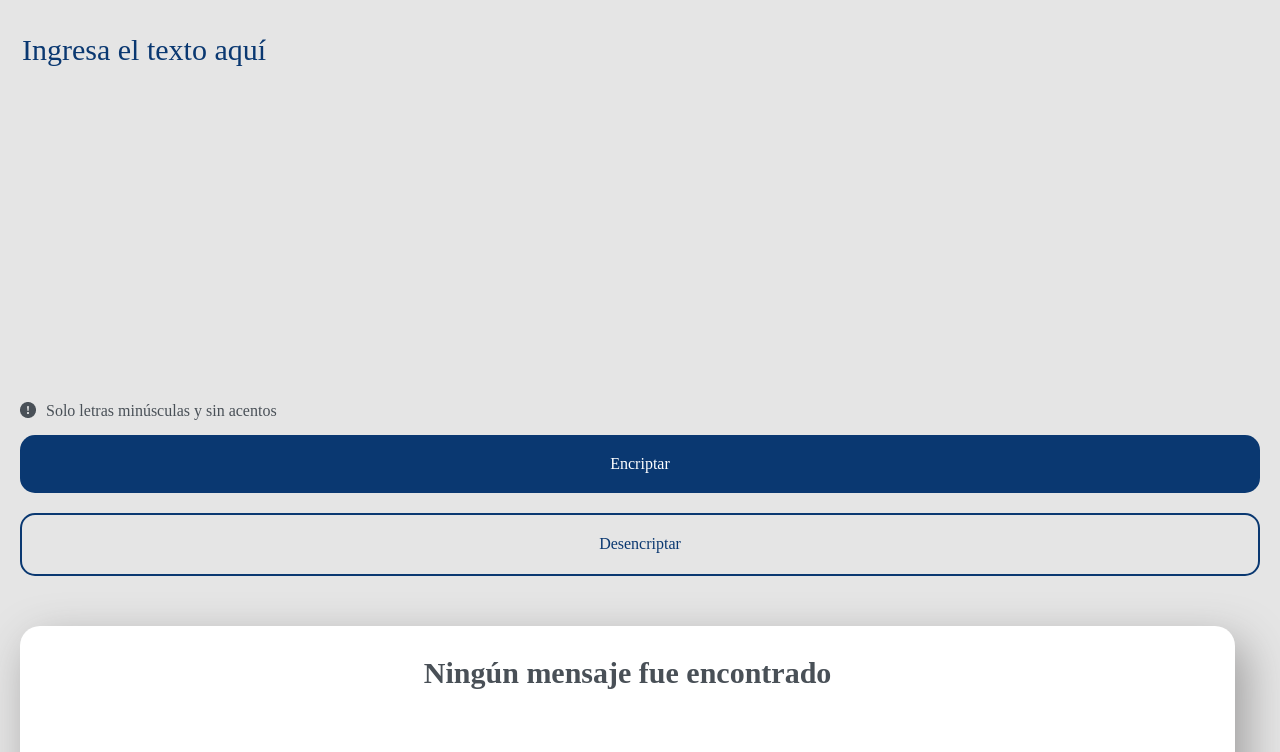
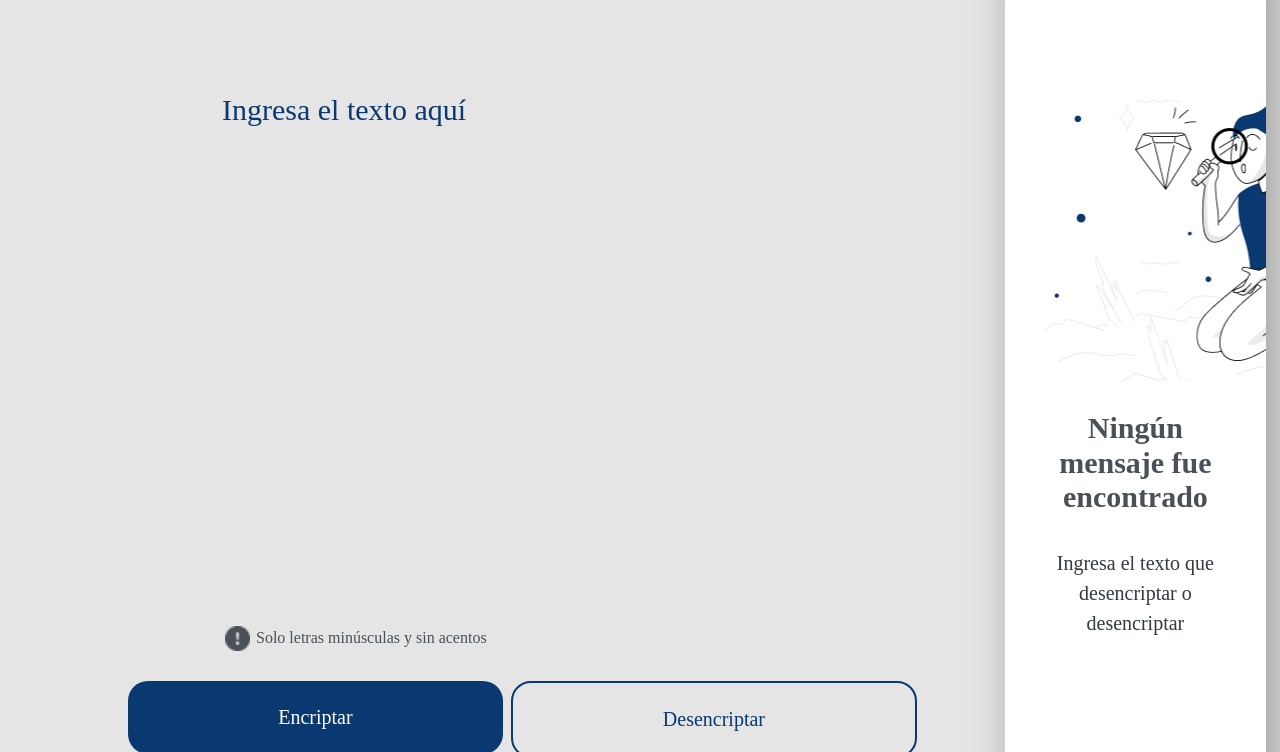
Before and after one commit to williand94/Encryptor, a plain HTML site: page reto1/index.html in a window 1280 px wide. Shown: the part 114-866 px from the top of the page. Drawn offline with Linux system fonts and the light colour scheme.

Commit message:
Finishing Front-End

```diff
--- a/reto1/css/style.css
+++ b/reto1/css/style.css
@@ -1,50 +1,72 @@
-:root{
-    --background:     #E5E5E5;
+:root {
+    --background: #E5E5E5;
     --encrypt-button: #0A3871;
     --decrypt-button: #D8DFE8;
-    --white:          #FFFFFF;
-    --warning:        #495057;
-    --p-message:      #343A40;
-    --p--input:       #495057;
-    --font:           'EB Garamond', serif;
+    --white: #FFFFFF;
+    --warning: #495057;
+    --p-message: #343A40;
+    --p--input: #495057;
+    --font: 'EB Garamond', serif;
 }
 
 /** Snippets **/
-html{
+html {
     box-sizing: border-box;
     font-size: 62.5%;
 }
-*, *:before,*:after{
+
+*,
+*:before,
+*:after {
     box-sizing: inherit;
 }
 
-body{
+body {
     background-color: var(--background);
     font-size: 1.6rem;
     line-height: 1.5;
 }
 
 /** Globals **/
-.container{
+.container {
     max-width: 120rem;
     width: 90%;
     margin: 0 auto;
 }
 
 /** Header **/
-.header .logo{
+.header .logo {
     margin: 3rem 0 4rem -2rem;
 }
-.encrypter{
 
+@media (min-width: 768px) {
+    .header .logo {
+        margin: 5rem 0 8rem 4rem;
+    }
 }
 
-.encrypter-content{
+.encrypter-content {
     padding: 2rem;
 }
 
+@media (min-width: 768px) {
+    .encrypter-content {
+        display: flex;
+        flex-direction: column;
+        gap: 2rem;
+    }
+}
 
-.input-text .textarea{
+@media (min-width: 1280px) {
+    .encrypter-content {
+        display: grid;
+        grid-template-rows: 50rem 5rem 15rem;
+        grid-template-columns: 73% 21%;
+        column-gap: 8rem;
+    }
+}
+
+.input-text .textarea {
     background: var(--background);
     border: none;
     outline: none;
@@ -52,71 +74,206 @@ body{
     color: var(--encrypt-button);
     resize: none;
 }
-.warning-img{
+
+@media (min-width: 768px) {
+    .input-text .textarea {
+        width: 85%;
+        height: 55rem;
+        margin-left: 6rem;
+    }
+}
+
+@media (min-width: 1280px) {
+
+    .input-text .textarea {
+        height: 30rem;
+        margin-left: 20rem;
+    }
+}
+
+
+.warning-img {
     width: 2rem;
     height: 2rem;
+}
 
-}
-.warning{
+.warning {
     display: flex;
     align-items: center;
 }
-.warning p{
+
+.warning p {
     margin-left: .6rem;
     color: var(--p--input);
     line-height: 1;
     vertical-align: middle;
 }
 
-.buttons .btn{
+@media (min-width: 768px) {
+    .warning p {
+        padding-left: .5rem;
+        margin-top: 2rem;
+    }
+}
+
+@media (min-width: 768px) {
+    .warning-img {
+        margin-left: 6rem;
+    }
+
+    .warning-img img {
+        width: 2.5rem;
+        height: 2.5rem;
+    }
+}
+
+@media (min-width: 1280px) {
+    .warning-img {
+        margin-left: 20.5rem;
+    }
+}
+
+@media (min-width: 1280px) {
+    .warning {
+        grid-column: 1 / 2;
+        grid-row: 2 / 3;
+    }
+}
+
+.buttons .btn {
     width: 100%;
-    padding: 2rem ;
+    padding: 2rem;
     border-radius: 1.5rem;
 }
 
-.btn-e{
+@media (min-width: 768px) {
+    .buttons {
+        display: flex;
+        justify-content: space-evenly;
+        margin-bottom: 2rem;
+
+    }
+}
+
+@media (min-width: 768px) {
+    .buttons .btn {
+        width: 100%;
+        padding: 2.5rem 10rem;
+        border-radius: 2rem;
+    }
+}
+
+@media (min-width: 1280px) {
+    .buttons  .btn-encrypt{
+        margin-left: 10rem;    }
+
+    .buttons .btn {
+        width: 100%;
+        padding: 2.5rem 15rem;
+        font-size: 2rem;
+    }
+}
+
+.btn-e {
     color: var(--white);
     background-color: var(--encrypt-button);
     border: none;
     margin-bottom: 2rem;
 }
 
-.btn-d{
+.btn-d {
     background-color: var(--background);
     color: var(--encrypt-button);
     border: 2px solid #0A3871;
     margin-bottom: 5rem;
 }
-.btn-decrypt{
 
-}
-
-.message .message-textarea{
+.message .message-textarea {
     width: 98%;
+    height: 35rem;
     background: var(--white);
     color: var(--p--input);
     font-size: 3rem;
     font-weight: 900;
     text-align: center;
-    padding: 3rem ;
+    padding: 3rem;
     border: none;
     border-radius: 2rem;
     outline: none;
     resize: none;
-    box-shadow:  10px 16px 46px  rgb(156, 155, 155);
 }
 
-.message p{
-    margin-top: -11rem;
+@media (min-width: 768px) {
+    .message .message-textarea {
+        width: 85%;
+        height: 15rem;
+        margin-left: 5rem;
+    }
+}
+
+@media (min-width: 1280px) {
+    .message .message-textarea {
+        border-radius: unset;
+        height: 25%;
+        width: 100%;
+        margin: 45rem auto;
+
+    }
+}
+
+.message p {
+    margin-top: -15rem;
     margin-bottom: 3rem;
     padding: 4rem;
     text-align: center;
     color: var(--p-message);
 }
 
-.footer p{
+@media (min-width: 1280px) {
+    .message p{
+        margin-top: -55rem;
+        font-size: 2rem;
+    }
+}
+
+@media (min-width: 1280px) {
+    .message {
+        background-image: url(../img/Muñeco.png);
+        background-position: 4rem 15rem;
+        background-repeat: no-repeat;
+        grid-column: 2 / 3;
+        grid-row: 1 / 4;
+        margin-top: -16rem;
+        border-radius: 2rem;
+        background-color: var(--white);
+        height: 88rem;
+        box-shadow: 10px 16px 46px rgb(156, 155, 155);
+    }
+}
+
+.footer p {
     text-align: center;
     color: var(--encrypt-button);
-    font-size: 2rem;
+    font-size: 1.5rem;
     padding: 2rem;
 }
+@media (min-width: 1280px) {
+    .footer p{
+        font-size: 2rem;
+    }
+}
+
+
+@media (min-width: 768px) {
+    .footer {
+        font-size: 4rem;
+        padding: 3rem;
+    }
+}
+
+@media (min-width: 1280px) {
+    .footer{
+        margin: 0 auto;
+        padding: 0;
+    }
+}
--- a/reto1/index.html
+++ b/reto1/index.html
@@ -19,7 +19,7 @@
         </div>
     </header>
     <section class="encrypter">
-        <div class="encrypter-content ">
+        <div class="encrypter-content">
             <div class="input-text">
                 <textarea class="textarea" cols="20" rows="10">Ingresa el texto aquí</textarea>
             </div>
@@ -40,7 +40,7 @@
             <div class="message">
                 <textarea class="message-textarea" cols="20" rows="5">Ningún mensaje fue encontrado
                 </textarea>
-                <p class="p">Ingresa el texto que desees encriptar</p>
+                <p class="p">Ingresa el texto que desencriptar o desencriptar</p>
             </div>
         </div>
     </section>
```
